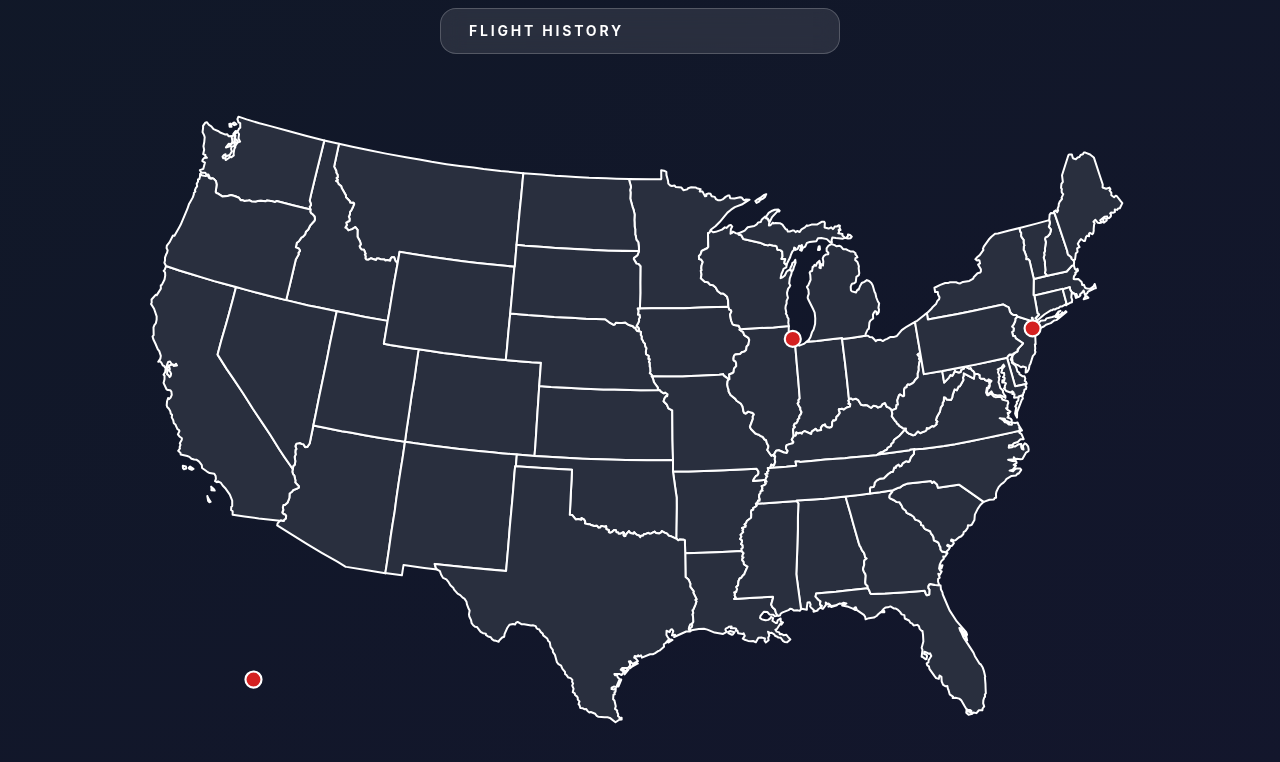
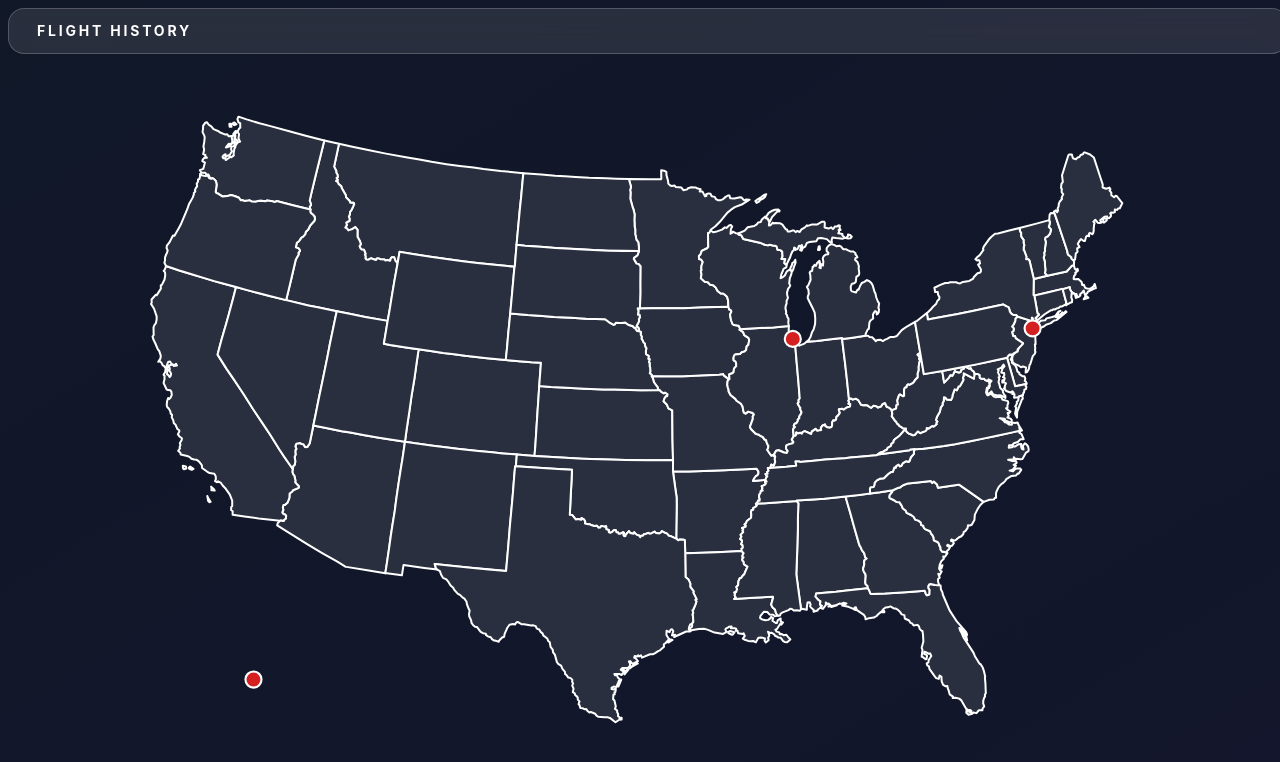
Before and after one commit to mcrowley19/programming-project, a React (Vite) app in the folder frontend/: page / in a window 1280 px wide. Shown: the top 762 px of the page. Built offline with nearby package versions, Linux system fonts and the light colour scheme.

Commit message:
not scrollable

```diff
--- a/frontend/src/App.jsx
+++ b/frontend/src/App.jsx
@@ -12,7 +12,7 @@ function App() {
             rounded-2xl
             bg-white/10
             backdrop-blur-[10px]
-            border border-white/20 w-full max-w-[400px] mx-auto"
+            border border-white/20 w-full"
         >
           <div className="flex items-center gap-3">
             <button
```
